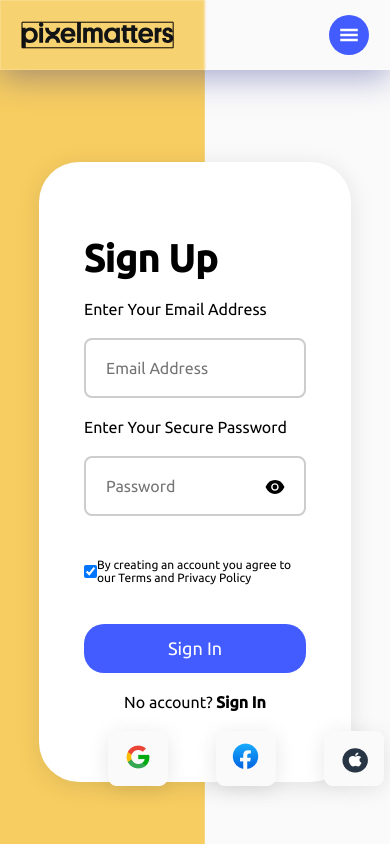
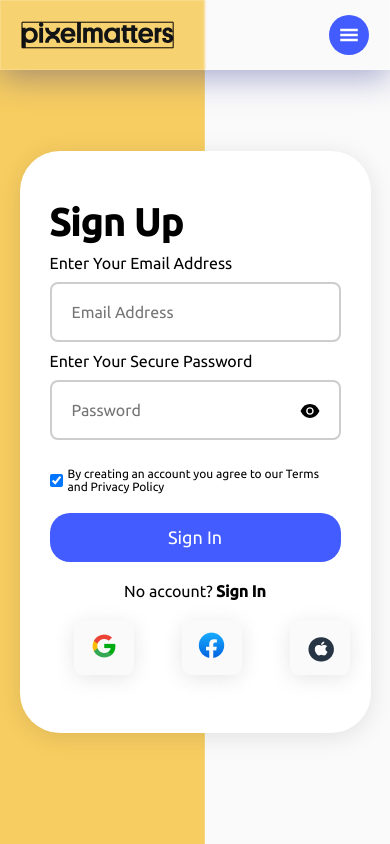
Before and after one commit to farizajju0804/beams-frontend, a React (Create React App) app: page /signup in a window 390 px wide. Built offline with nearby package versions, Linux system fonts and the light colour scheme.

Commit message:
site completely responsive

```diff
--- a/src/pages/Login/Login.css
+++ b/src/pages/Login/Login.css
@@ -26,7 +26,7 @@
     display: flex;
     flex-direction: column;
     justify-content: space-evenly;
-
+    margin-bottom: 60px;
 }
 
 .logincont h2{
@@ -97,6 +97,7 @@
 
 .signupremember label{
     font-size: 12px;
+    margin-left: 5px;
 }
 
 
@@ -202,3 +203,25 @@
         display: none;
     }
 }
+
+@media only screen and (max-width:460px) {
+    .logincont{
+        padding: 30px 30px 30px 30px;
+        width: 90%;
+    }
+
+    .loginitem label {
+        margin-top: 10px;
+        margin-bottom: 10px;
+    }
+
+    .loginoptions{
+        margin-top: 5px;
+        margin-bottom: 0px;
+    }
+
+    .signupremember label{
+        font-size: 12px;
+        margin-left: 5px;
+    }
+}
```
